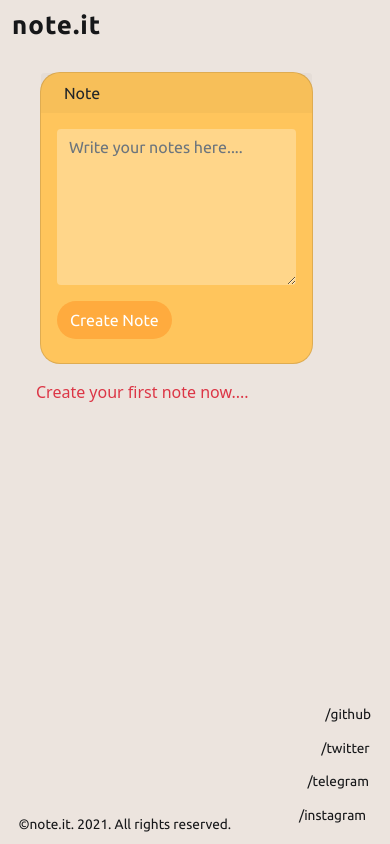
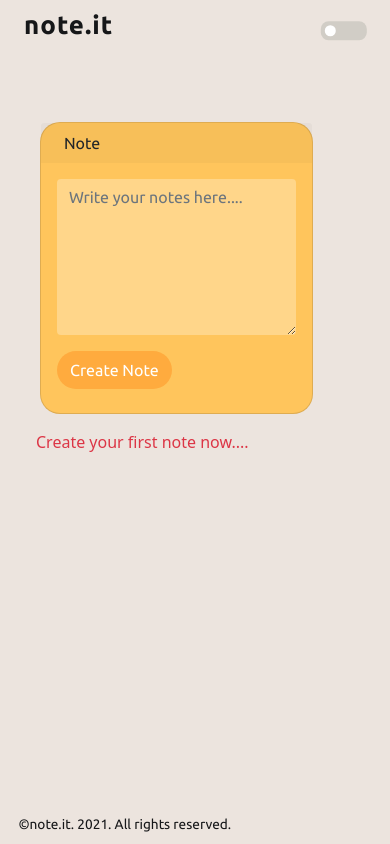
Before and after one commit to nparashar150/note.it, a website: page public/create.html in a window 390 px wide. Drawn offline with nearby package versions, Linux system fonts and the light colour scheme.

Commit message:
Added Dark Mode Fix media query for specific device

```diff
--- a/public/create.html
+++ b/public/create.html
@@ -7,19 +7,28 @@
     <meta name="viewport" content="width=device-width, initial-scale=1.0">
     <link href="https://cdn.jsdelivr.net/npm/bootstrap@5.0.0/dist/css/bootstrap.min.css" rel="stylesheet" integrity="sha384-wEmeIV1mKuiNpC+IOBjI7aAzPcEZeedi5yW5f2yOq55WWLwNGmvvx4Um1vskeMj0" crossorigin="anonymous">
     <link rel="stylesheet" href="style.css">
+    <link rel="stylesheet" href="darkmode.css">
     <link rel="stylesheet" href="media.css">
     <title>Notes</title>
 </head>
 
 <body class="container">
     <header>
-        <nav class="fixed-top d-flex flex-row container">
+        <nav class="d-flex flex-row container">
             <a href="index.html">note.it</a>
             <!-- <form class="form-inline d-flex flex-row flex-search">
                 <input class="form-control mx-3" id="searchNote" type="search" placeholder="Search" aria-label="Search">
                 <button class="btn btn-outline-success" type="submit">Search</button>
             </form> -->
         </nav>
+        <section class="container">
+            <div class="theme-box">
+                <label class="theme-switch" for="checkbox">
+                <input type="checkbox" onclick="darkTheme()" id="checkbox" />
+                <div class="slider round"></div>
+            </label>
+            </div>
+        </section>
     </header>
     <div class="padding">
         <div id="card_note-it" class="container pt-5 pb-5 d-flex flex-wrap justify-content-start">
@@ -38,14 +47,11 @@
         <footer class="d-flex">
             <div class="copyright">
                 <p>&copy;note.it. 2021. All rights reserved.</p>
-                <a href="https://github.com/nparashar150/" target="_blank">/github</a>
-                <a href="https://instagram.com/nparashar150_/" target="_blank">/instagram</a>
-                <a href="https://twitter.com/nparashar150/" target="_blank">/twitter</a>
-                <a href="https://t.me/nparashar150/" target="_blank">/telegram</a>
             </div>
         </footer>
         <script src="https://cdn.jsdelivr.net/npm/bootstrap@5.0.0/dist/js/bootstrap.bundle.min.js" integrity="sha384-p34f1UUtsS3wqzfto5wAAmdvj+osOnFyQFpp4Ua3gs/ZVWx6oOypYoCJhGGScy+8" crossorigin="anonymous"></script>
         <script src="app.js"></script>
+        <script src="theme.js"></script>
 </body>
 
 </html>
--- /dev/null
+++ b/public/darkmode.css
@@ -0,0 +1,99 @@
+:root {
+    --white: #ece4de;
+    --white-shadow: #ece4de57;
+    --orange: #ff9900;
+    --orange-2: #ffab3e;
+    --orange-3: #ffca58;
+    --orange-4: #e0982c;
+    --orange-5: #dd8a0d;
+    --orange-6: #ffad32;
+    --offorange: #FFC55C;
+    --light-orange: #FFD68A;
+    --dark-orange: #ba6f00;
+    --brown: #85603f;
+    --black: #161719;
+}
+
+.theme-switch-wrapper {
+    display: flex;
+    padding-top: 0.5vw;
+    align-items: center;
+}
+
+.theme-switch {
+    display: inline-block;
+    height: 2vw;
+    position: relative;
+    width: 4vw;
+}
+
+.theme-switch input {
+    display: none;
+}
+
+.slider {
+    background-color: #d1cdc6;
+    bottom: 0;
+    cursor: pointer;
+    left: 0;
+    position: absolute;
+    right: 0;
+    top: 0;
+    transition: 0.4s;
+}
+
+.slider:before {
+    background-color: #fff;
+    bottom: 4px;
+    content: "";
+    height: 1.5vw;
+    left: 4px;
+    position: absolute;
+    transition: 0.5s;
+    width: 1.5vw;
+}
+
+input:checked+.slider {
+    background-color: #ff9900;
+}
+
+input:checked+.slider:before {
+    transform: translateX(26px);
+}
+
+.slider.round {
+    border-radius: 2vw;
+}
+
+.slider.round:before {
+    border-radius: 50%;
+}
+
+.theme-box {
+    position: fixed;
+    top: 5.5%;
+    right: 7%;
+    transform: translate(-50%, -50%);
+}
+
+.dark-mode-body,
+.dark-mode-body header nav a,
+.dark-mode-body header nav a:hover,
+.dark-mode-body header nav a:focus,
+.dark-mode-body section h1,
+.dark-mode-body section p,
+.dark-mode-body .copyright p,
+.dark-mode-body .copyright a,
+.dark-mode-body .copyright a:hover,
+.dark-mode-body .copyright a:focus {
+    background: var(--black);
+    color: var(--white);
+}
+
+.dark-mode-body .pen {
+    filter: hue-rotate(5deg) drop-shadow(3mm 2mm 5mm var(--white-shadow));
+}
+
+.dark-mode-body .whole-cube {
+    filter: drop-shadow(2mm 2mm 2mm var(--white-shadow));
+}
--- a/public/media.css
+++ b/public/media.css
@@ -212,6 +212,55 @@
             bottom: 5%;
             right: -2.5%;
         }
+        .theme-box {
+            position: fixed;
+            top: 5%;
+            right: 0%;
+            transform: translate(-50%, -50%);
+        }
+        .theme-switch {
+            display: inline-block;
+            height: 4vw;
+            position: relative;
+            width: 7vw;
+        }
+        .slider:before {
+            bottom: 6px;
+            height: 3vw;
+            left: 4px;
+            width: 3vw;
+        }
+    }
+
+    @media only screen and (max-width: 770px) {
+        .theme-box {
+            position: fixed;
+            top: 5%;
+            right: 0%;
+            transform: translate(-50%, -50%);
+        }
+        .theme-switch {
+            display: inline-block;
+            height: 4vw;
+            position: relative;
+            width: 8vw;
+        }
+        .slider:before {
+            bottom: 4px;
+            height: 3vw;
+            left: 4px;
+            width: 3vw;
+        }
+        section h1 {
+            padding-top: 5vw;
+            font-size: 3.3rem;
+        }
+        .whole-cube {
+            top: 22.5%;
+            left: 70%;
+            filter: drop-shadow(2mm 2mm 1mm #16171977);
+            transform: translate(-50%, -50%) scale(2.5);
+        }
     }
 
     @media only screen and (max-width: 445px) {
@@ -291,6 +340,24 @@
         .copyright a:nth-of-type(4) {
             bottom: 5%;
             right: -2.5%;
+        }
+        .theme-box {
+            position: fixed;
+            top: 4%;
+            right: 0%;
+            transform: translate(-50%, -50%);
+        }
+        .theme-switch {
+            display: inline-block;
+            height: 5vw;
+            position: relative;
+            width: 11.9vw;
+        }
+        .slider:before {
+            bottom: 4px;
+            height: 3vw;
+            left: 4px;
+            width: 3vw;
         }
     }
 
@@ -398,6 +465,18 @@
             width: 45vw;
             filter: hue-rotate(5deg) drop-shadow(3mm 2mm 3mm #161719ad);
         }
+        .theme-switch {
+            display: inline-block;
+            height: 5.4vw;
+            position: relative;
+            width: 13.5vw;
+        }
+        .slider:before {
+            bottom: 4px;
+            height: 3vw;
+            left: 4px;
+            width: 3vw;
+        }
     }
 
     @media only screen and (height: 823px) {
@@ -417,3 +496,10 @@
             top: 16%;
         }
     }
+
+    @media only screen and (min-width: 415px) and (max-width: 420px) and (min-height: 820px) and (max-height: 825px) {
+        .whole-cube {
+            top: 20%;
+            left: 63%;
+        }
+    }
--- a/public/style.css
+++ b/public/style.css
@@ -207,6 +207,7 @@
         position: absolute;
         top: 40%;
         right: 5%;
+        z-index: 5;
         transform: translate(-50%, -50%);
         filter: hue-rotate(5deg) drop-shadow(3mm 2mm 5mm #161719ad);
     }
@@ -217,7 +218,7 @@
         right: 0%;
         width: 30vw;
         transform: translate(-50%, -50%);
-        z-index: -1;
+        z-index: 4;
         filter: hue-rotate(150deg);
     }
 
@@ -227,7 +228,7 @@
         right: -0.25%;
         width: 30vw;
         transform: translate(-50%, -50%);
-        z-index: -2;
+        z-index: 3;
         filter: hue-rotate(150deg);
     }
 
@@ -237,7 +238,7 @@
         right: -0.5%;
         width: 30vw;
         transform: translate(-50%, -50%);
-        z-index: -3;
+        z-index: 2;
         filter: hue-rotate(150deg);
     }
 
@@ -247,7 +248,7 @@
         right: -0.5%;
         width: 30vw;
         transform: translate(-50%, -50%);
-        z-index: -4;
+        z-index: 1;
         filter: drop-shadow(3mm 6mm 5mm #161719b3) hue-rotate(150deg);
     }
 
--- /dev/null
+++ b/public/theme.js
@@ -0,0 +1,4 @@
+function darkTheme() {
+    let body = document.body;
+    body.classList.toggle("dark-mode-body");
+}
```
Also changed, not shown: public/index.html (+8 -0 lines), public/notebook-dark.svg (deleted). Lines whose indentation alone changed are shown as unchanged.
